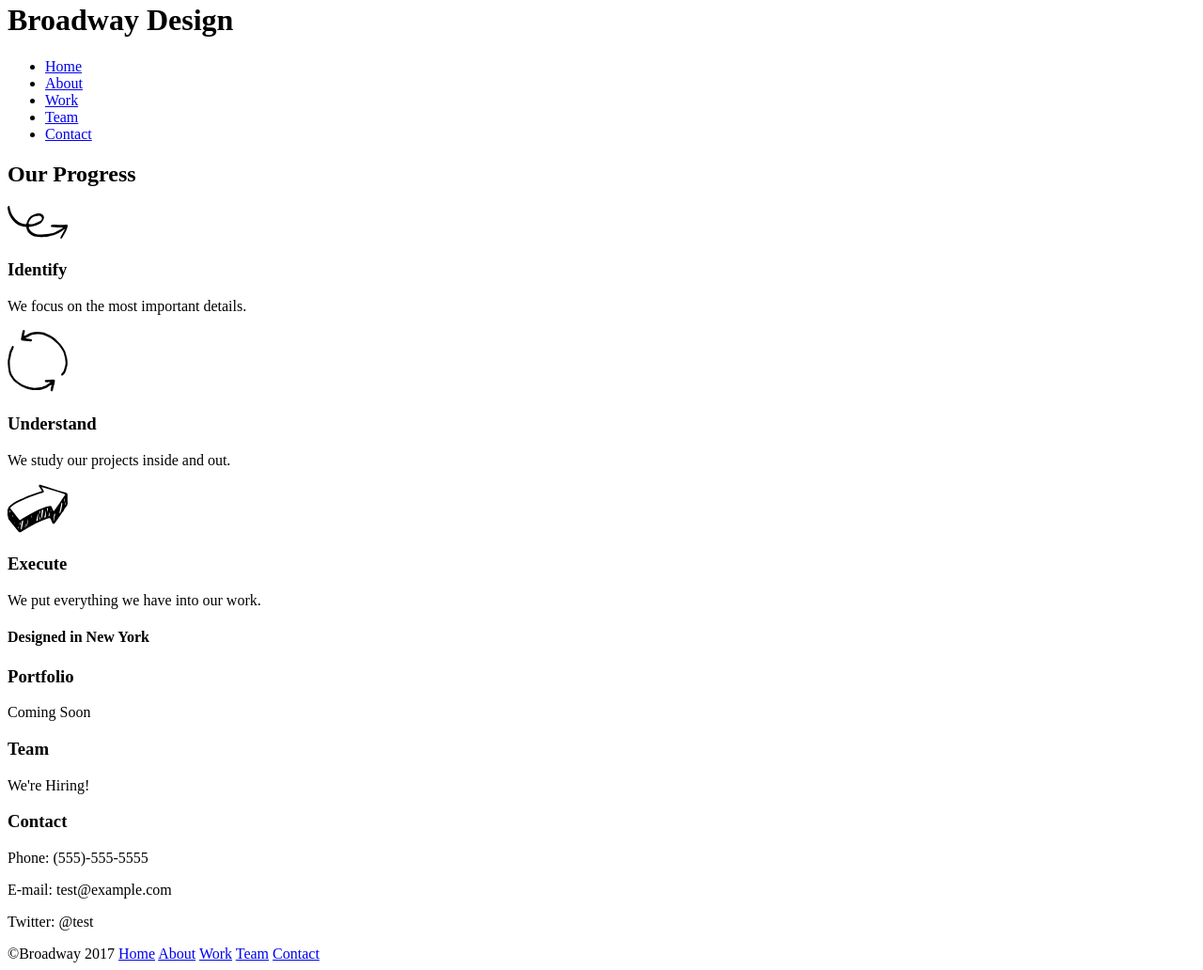
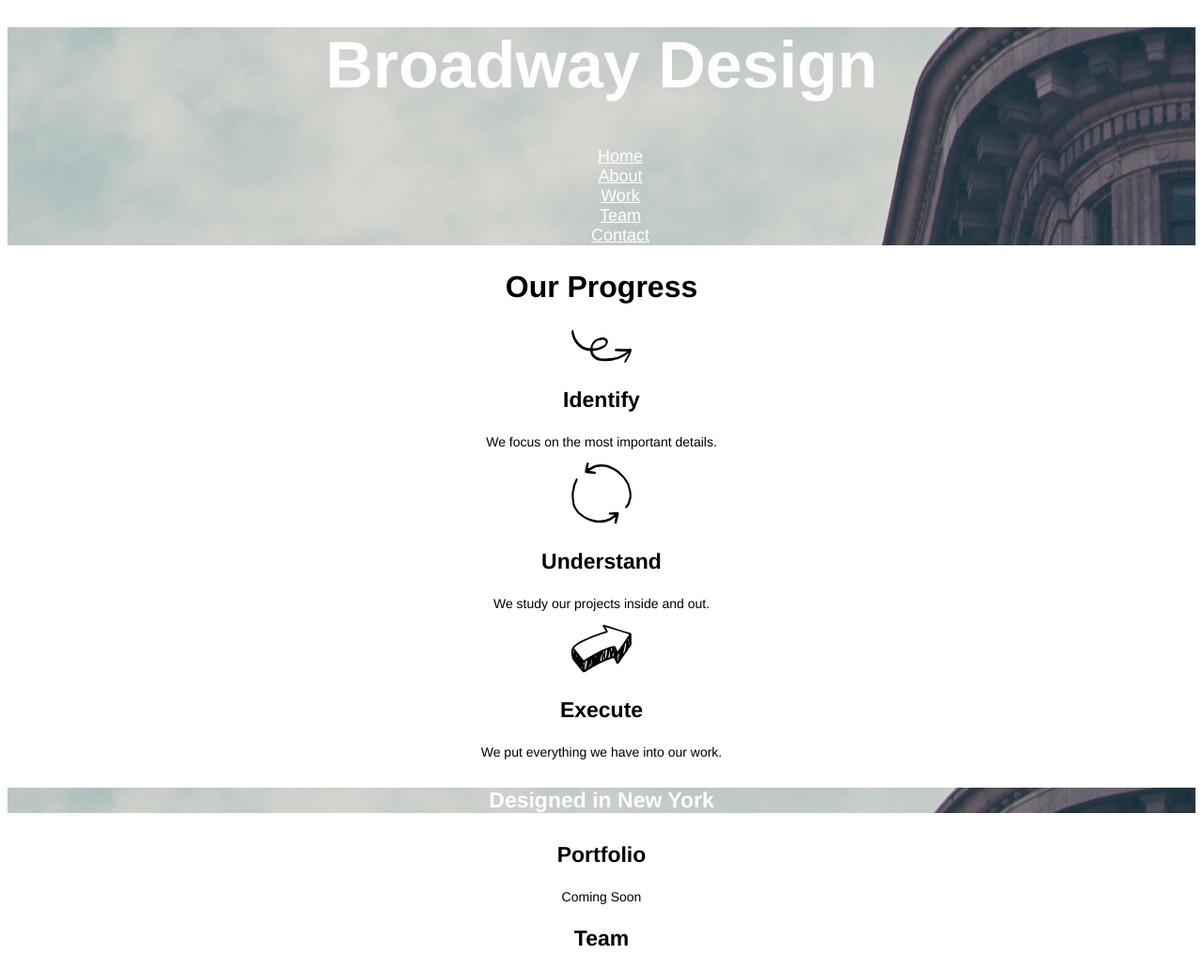
Before and after one commit to MadPra/09.Broadway, a plain HTML site: page index.html in a window 1280 px wide. Shown: the part 18-1050 px from the top of the page at 94% size. Drawn offline with Linux system fonts and the light colour scheme.

Commit message:
added style to html

```diff
--- a/index.html
+++ b/index.html
@@ -5,7 +5,7 @@
     <title>Broadway Design</title>
   </head>
   <body>
-    <div id="Menu">
+    <div id="UpperMenu">
       <h1>Broadway Design</h1>
       <nav>
         <ul>
--- a/resources/css/style.css
+++ b/resources/css/style.css
@@ -0,0 +1,49 @@
+body{
+  font-family: Helvetica;
+  text-align: center;
+  font-weight: bold
+}
+
+#UpperMenu,h4{
+  background-image: url("../media/ImgBackground.png");
+  color: white;
+}
+
+ul,li a{
+  list-style: none;
+  font-size: 18px;
+  font-weight: normal;
+  color: white
+}
+
+h1{
+  font-size: 70px;
+}
+
+h4{
+  font-size: 23px;
+}
+
+h2{
+  font-size: 32px;
+}
+
+h3{
+  font-size: 23px;
+}
+
+p{
+  font-size: 14px;
+  font-weight: normal;
+}
+
+#Impressum {
+  font-size: 11px;
+  color: white;
+  font-weight: normal;
+  background-color: dimgray;
+  text-align: left;
+}
+ p a {
+  color: white;
+}
```
Also changed, not shown: 3 other files.
